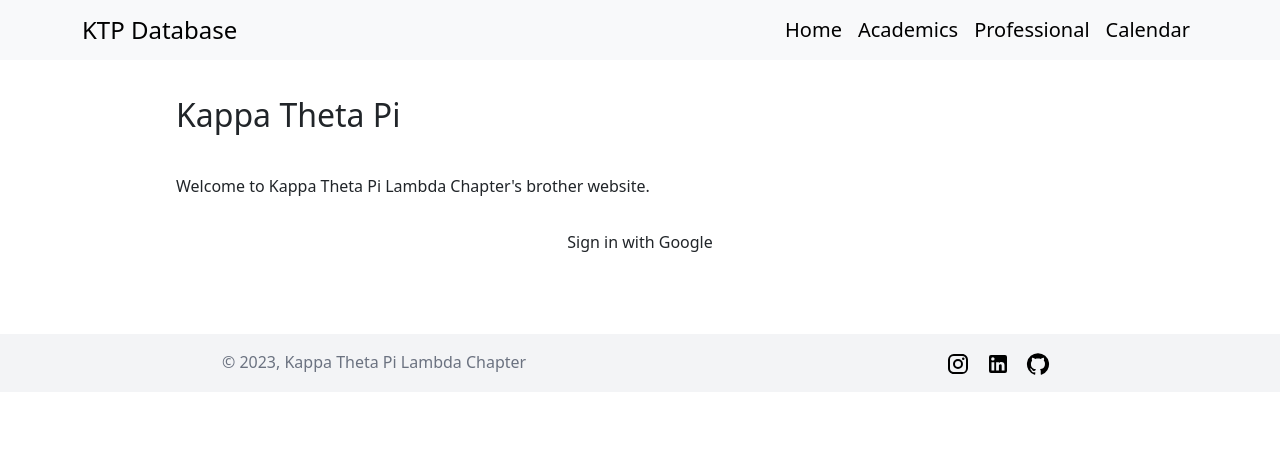
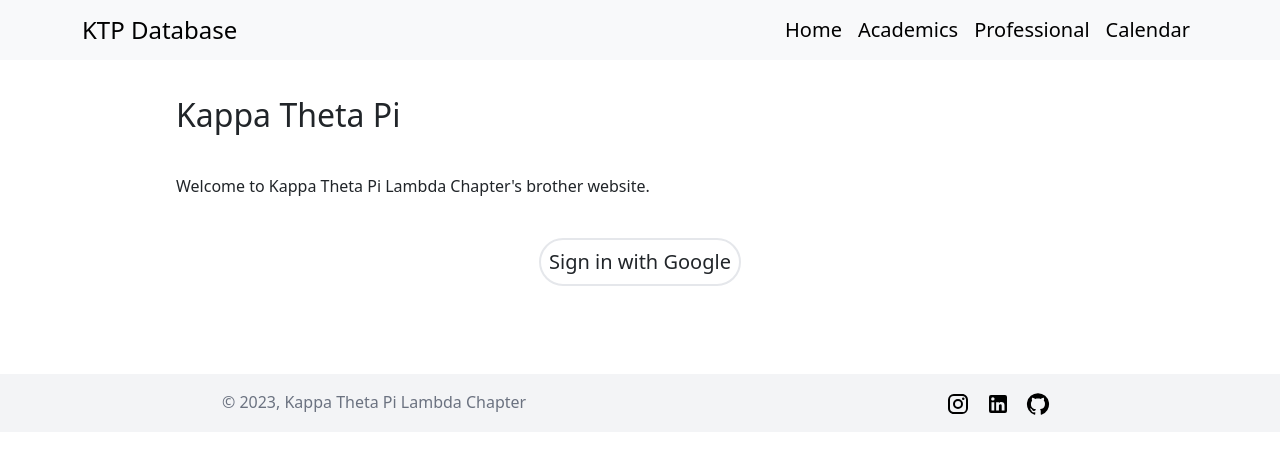
Before and after one commit to ktpbu/ktpdatabase, a React (Vite) app in the folder frontend/: page / in a window 1280 px wide. Shown: the top 454 px of the page. Built offline with nearby package versions, Linux system fonts and the light colour scheme; no server answers.

Commit message:
updated styling of login / back to home buttons

```diff
--- a/frontend/src/pages/Error/InvalidAuthentication.jsx.jsx
+++ b/frontend/src/pages/Error/InvalidAuthentication.jsx.jsx
@@ -9,7 +9,12 @@ const InvalidAuthentication = () => {
                     "Only members of Kappa Theta Pi's Lambda Chapter (Boston University) can access this website. If you are a member of this chapter, ensure that you are signing in with you BU Google account. If you believe there is an error, contact the head of the app committee."
                 }
             </h1>
-            <button onClick={() => navigate("/")}>Back to Home</button>
+            <button
+                className="my-16 p-2 text-xl border-2 border-solid hover:border-black rounded-3xl"
+                onClick={() => navigate("/")}
+            >
+                Back to Home
+            </button>
         </div>
     );
 };
--- a/frontend/src/pages/Error/LoginError.jsx
+++ b/frontend/src/pages/Error/LoginError.jsx
@@ -7,7 +7,12 @@ const LoginError = () => {
             <h1 className="mt-16 text-3xl">
                 User must be authenticated to access the KTP Database
             </h1>
-            <button onClick={() => navigate("/")}>Back to Home</button>
+            <button
+                className="my-16 p-2 text-xl border-2 border-solid hover:border-black rounded-3xl"
+                onClick={() => navigate("/")}
+            >
+                Back to Home
+            </button>
         </div>
     );
 };
--- a/frontend/src/pages/Home/Home.jsx
+++ b/frontend/src/pages/Home/Home.jsx
@@ -41,7 +41,11 @@ const Home = () => {
             </div>
 
             {Object.keys(userData).length === 0 && (
-                <button type="button" onClick={handleGoogleAuth}>
+                <button
+                    className="my-2 p-2 text-xl border-2 border-solid hover:border-black rounded-3xl"
+                    type="button"
+                    onClick={handleGoogleAuth}
+                >
                     Sign in with Google
                 </button>
             )}
```
